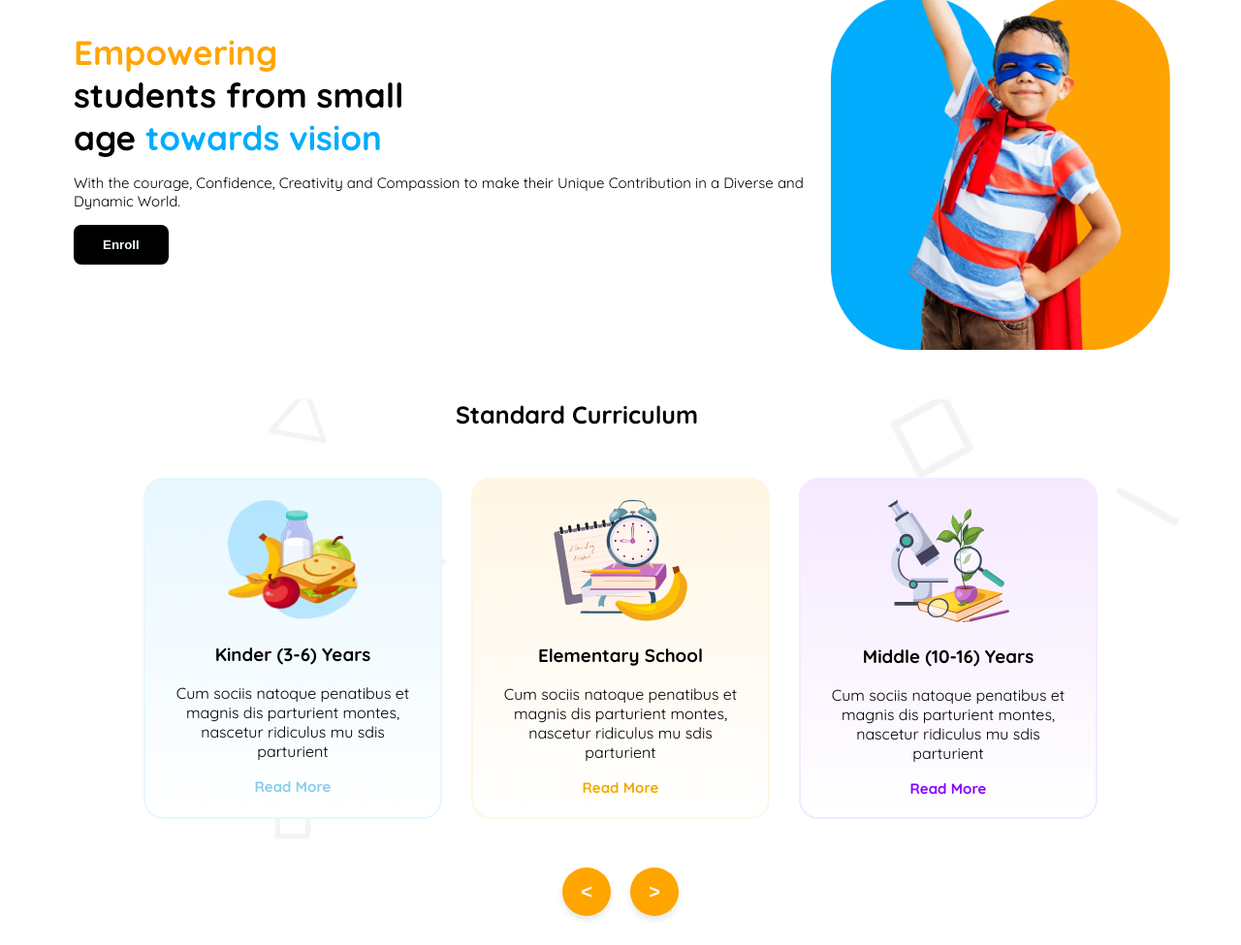
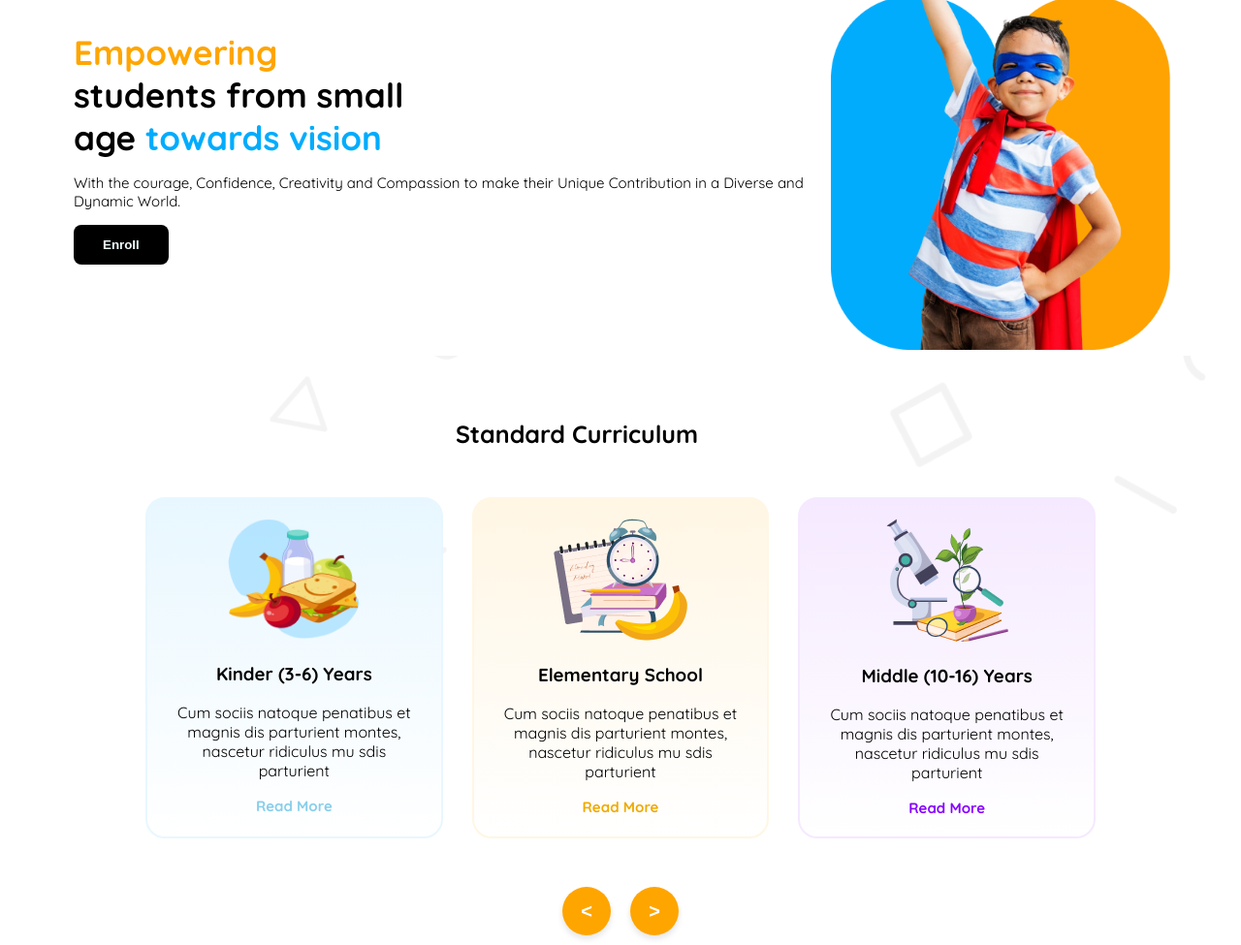
Before and after one commit to oraa-dev/assignment-2, a plain HTML site: page index.html in a window 1280 px wide. Shown: the part 187-1162 px from the top of the page at 97% size. Before the commit the page ends 1140 px from the top, so only its background shows below. Drawn offline with Linux system fonts and the light colour scheme.

Commit message:
designed the bg image properly by adding a white border

```diff
--- a/style/assignment.css
+++ b/style/assignment.css
@@ -125,6 +125,8 @@
     background-size: cover;
     background-position: center;
     background-repeat: no-repeat;
+    border: 2px solid rgb(255, 255, 255);
+
   }
 
   .standh{
@@ -133,7 +135,7 @@
     align-items: center;
     font-weight: bold;
     font-size: 25px;
-    margin-top: 47px;
+    margin-top: 65px;
     margin-right: 90px;
     margin-bottom: 30px;
     }
```
